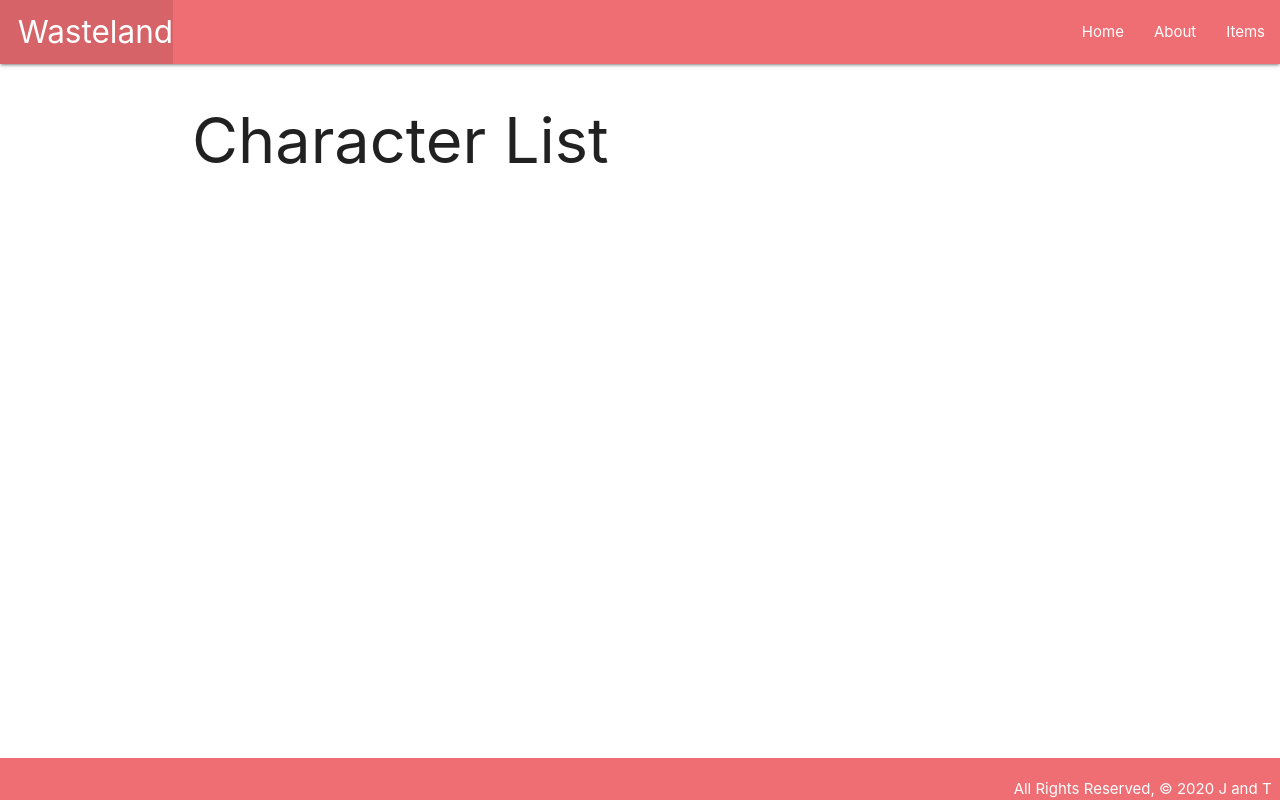
After one commit to longevitytina/CV-Wasteland, a Django app: page /profile/ in a window 1280 px wide. The commit adds this page. Run offline with Django 3.2, Linux system fonts and the light colour scheme; data that the repository does not hold is empty.

Commit message:
adds profile page, route, html page

```diff
--- a/wasteland/main_app/templates/base.html
+++ b/wasteland/main_app/templates/base.html
@@ -21,7 +21,7 @@
           <li><a href="/about">About</a></li>
           <li><a href="/#">Items</a></li>
           {% if user.is_authenticated %}
-          <li><a href="/#">Profile</a></li>
+          <li><a href="/profile">Profile</a></li>
           <li><a href="{% url 'logout' %}">Log Out</a></li>
           {% endif %}
         </ul>
--- /dev/null
+++ b/wasteland/main_app/templates/profile.html
@@ -0,0 +1,18 @@
+{% extends 'base.html' %}
+{% block content %}
+
+<h1>Character List</h1>
+
+{% for character in characters %}
+  <div class="card">
+    <a href="{#% url 'detail' character.id %}"></a>
+      <div class="card-content">
+        <span class="card-title">{{ character.name }}</span>
+        <p>Age: {{ character.age }}</p>
+        <p>Location: {{ character.location }}</p>
+      </div>
+    </a>
+  </div>
+{% endfor %}
+
+{% endblock %}
--- a/wasteland/main_app/urls.py
+++ b/wasteland/main_app/urls.py
@@ -4,7 +4,7 @@ from . import views
 urlpatterns = [
     path('', views.home, name='home'),
     path('about/', views.about, name='about'),
-    path('characters/', views.characters_index, name='index'),
+    path('profile/', views.profile, name='profile'),
     path('accounts/', include('django.contrib.auth.urls')),
 
 ]
--- a/wasteland/main_app/views.py
+++ b/wasteland/main_app/views.py
@@ -15,7 +15,7 @@ def items_index(request):
 def about(request):
     return render(request, 'about.html')
 
-
+# characters index will be in profile page
 def characters_index(request):
     characters = Character.objects.all()
     return render(request, 'characters/index.html', {'characters': characters})
@@ -23,3 +23,12 @@ def characters_index(request):
 
 # def characters_detail(request):
 #     characters = Character.objects.get(id=character_id)
+#
+
+
+def profile(request):
+    # list of associated characters
+    characters = Character.objects.all()
+    return render(request, 'profile.html', {'characters': characters})
+
+    # user account info
```
